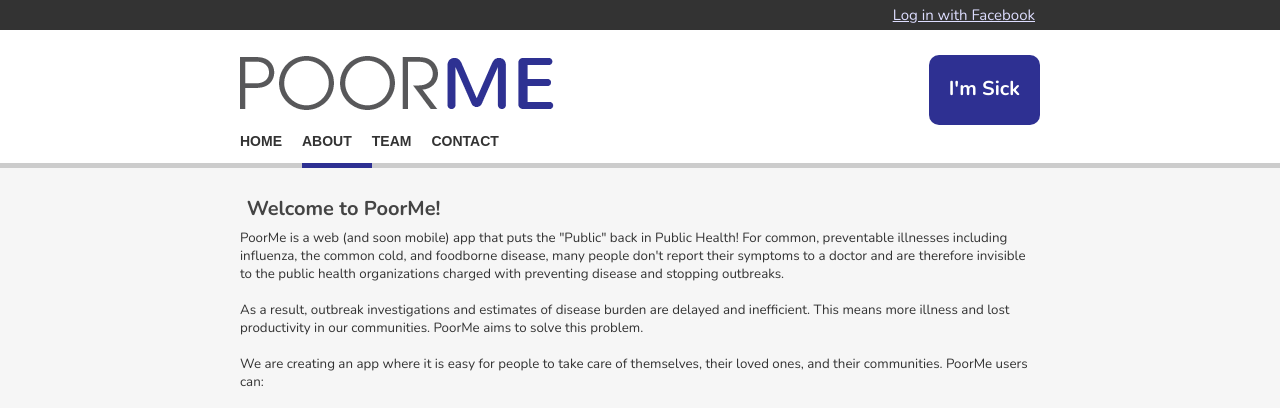
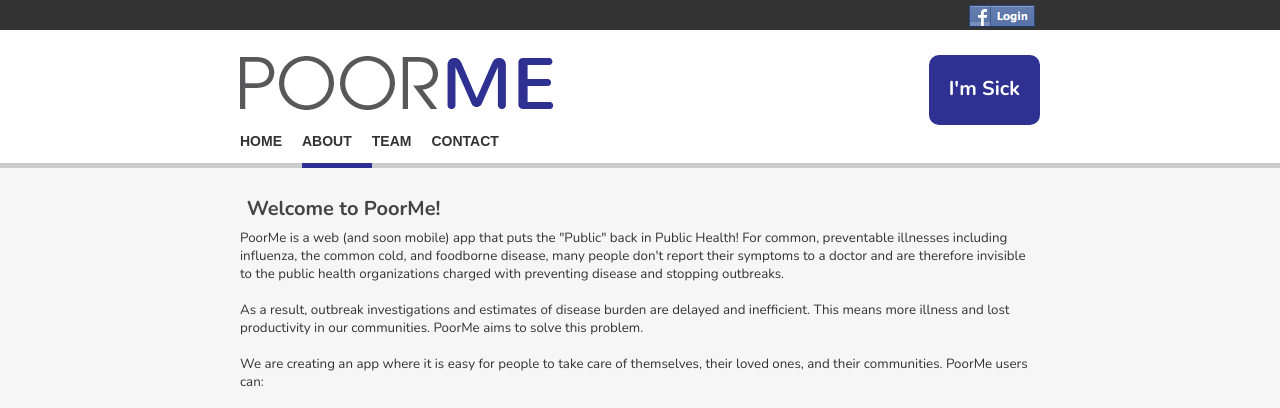
Before and after one commit to weiju/poorme, a Django app: page /about in a window 1280 px wide. Shown: the top 408 px of the page. Run offline with Django 3.2, Linux system fonts and the light colour scheme; parts of the project's set-up code (start-up, migrations or seed data) failed here and were passed over; some libraries are stand-ins or nearby versions.

Commit message:
replaced text link with facebook login button

```diff
--- a/templates/base.html
+++ b/templates/base.html
@@ -33,7 +33,7 @@
     {% if user.is_authenticated %}
         <div id="outertopbar"><div id="innertopbar">Logged in as <a href="/accounts/profile">{{ user.first_name }} {{ user.last_name }}</a>!  <a href="{% url django.contrib.auth.views.logout  %}">Logout</a> </div></div>
     {% else %}
-        <div id="outertopbar"><div id="innertopbar"><a href="/login/facebook">Log in with Facebook</a></div></div>
+        <div id="outertopbar"><div id="innertopbar"><a href="/login/facebook"><img src="{% static "images/facebook_login_button.png" %}"></a></div></div>
     {% endif %}
 
     <div id="outerheader"><div id="innerheader">
```
